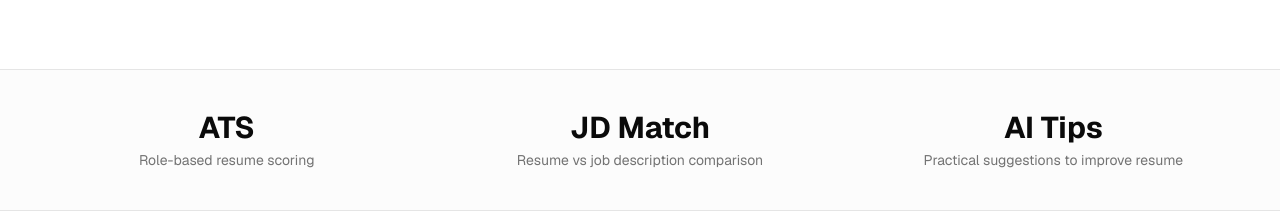
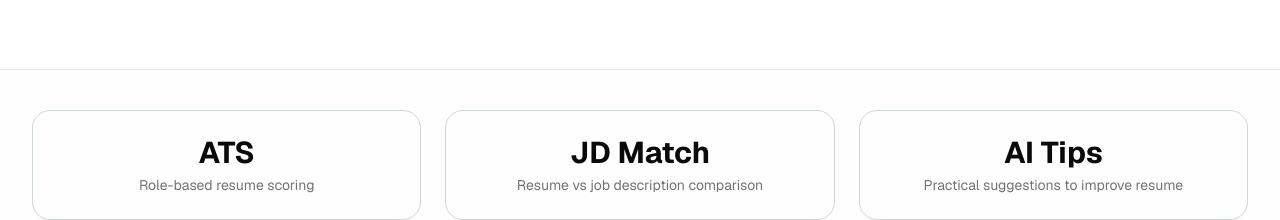
Before and after one commit to MeetVora79/ai-resume-analyzer, a Next.js app: page / in a window 1280 px wide. Shown: the part 732-952 px from the top of the page. Built offline with nearby package versions, Linux system fonts and the light colour scheme; no server answers.

Commit message:
Update Stats Section styling for improved visual clarity

```diff
--- a/src/app/page.js
+++ b/src/app/page.js
@@ -137,24 +137,24 @@ export default function HomePage() {
       </section>
 
       {/* Stats Section */}
-      <section className="border-b bg-muted/30 py-10">
+      <section className="border-b bg-muted/10 py-10">
         <Container>
           <div className="grid gap-6 text-center sm:grid-cols-3">
-            <div>
+            <div className="rounded-2xl border border-gray-300 p-6">
               <p className="text-3xl font-bold">ATS</p>
               <p className="mt-1 text-sm text-muted-foreground">
                 Role-based resume scoring
               </p>
             </div>
 
-            <div>
+            <div className="rounded-2xl border border-gray-300 p-6">
               <p className="text-3xl font-bold">JD Match</p>
               <p className="mt-1 text-sm text-muted-foreground">
                 Resume vs job description comparison
               </p>
             </div>
 
-            <div>
+            <div className="rounded-2xl border border-gray-300 p-6">
               <p className="text-3xl font-bold">AI Tips</p>
               <p className="mt-1 text-sm text-muted-foreground">
                 Practical suggestions to improve resume
```
